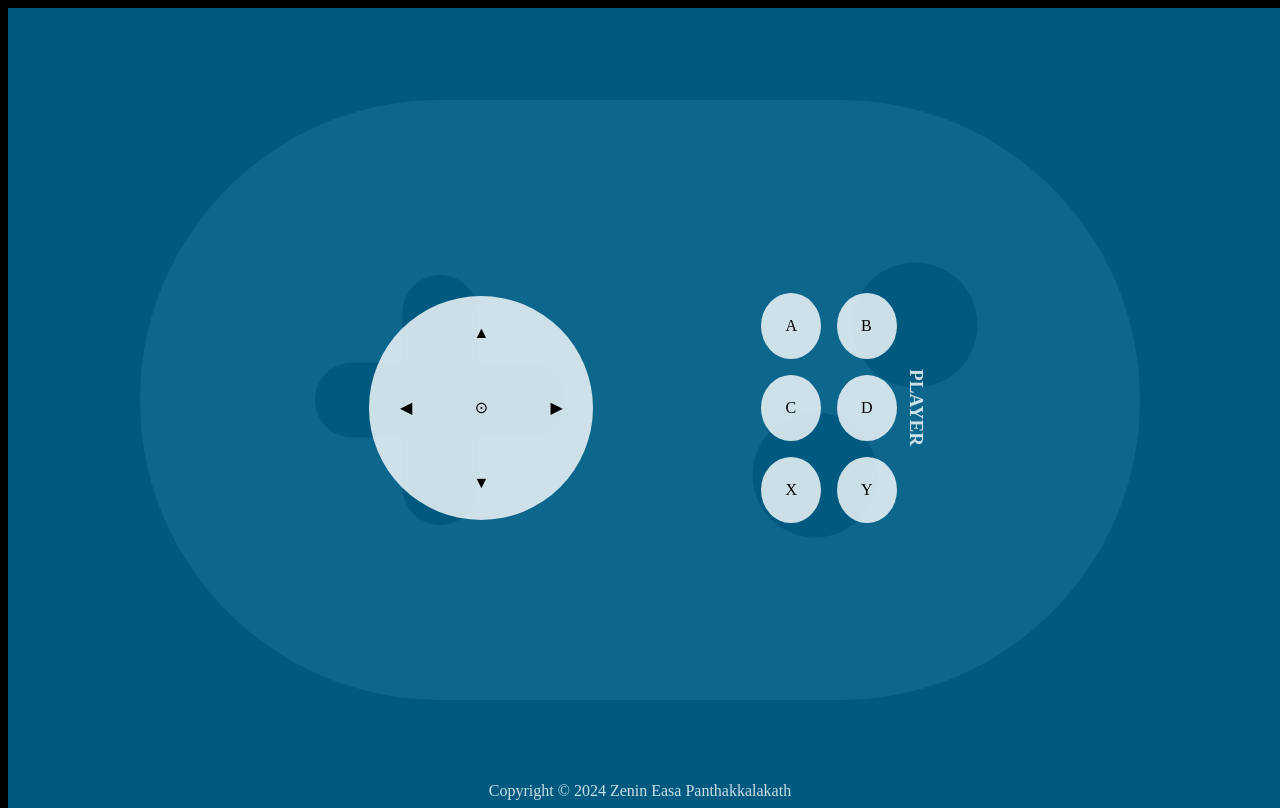
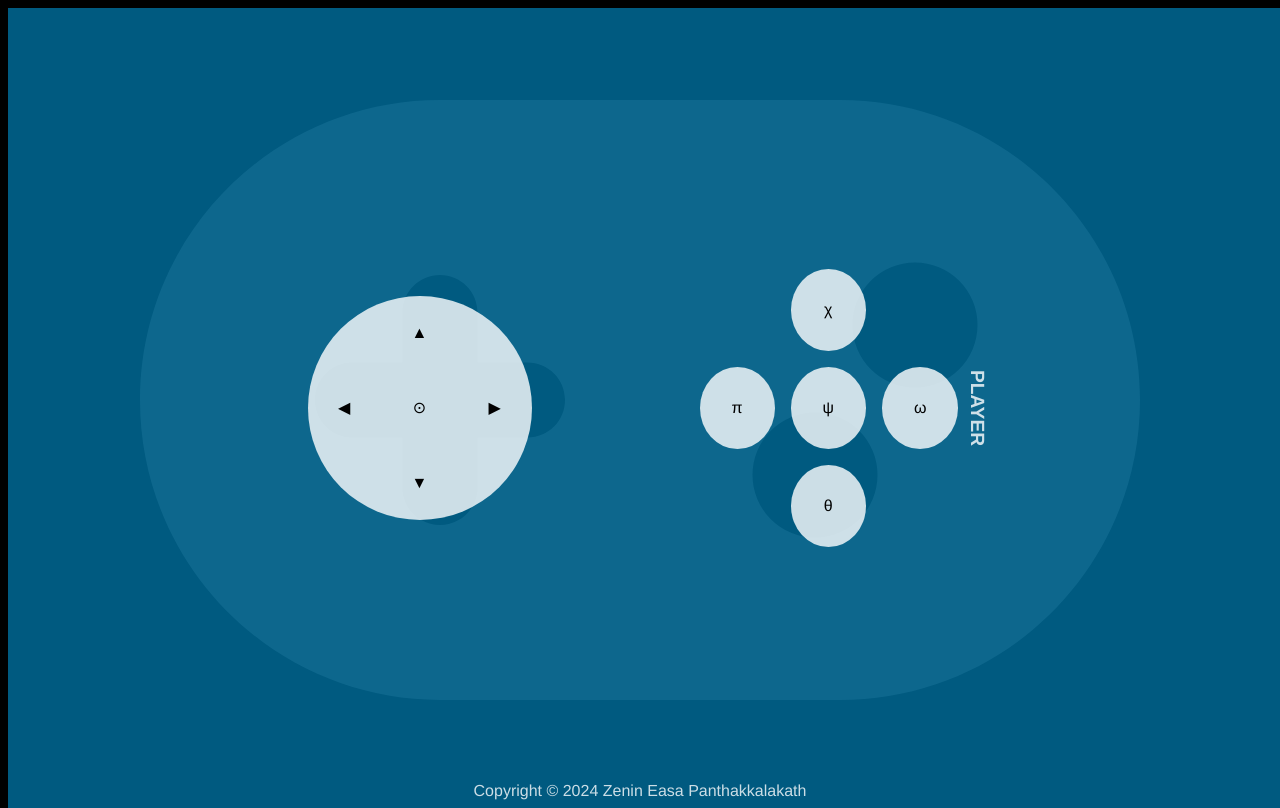
Before and after one commit to zenineasa/Joycast, an Electron app: page JoystickWebApp/index.ejs in a window 1280 px wide. Drawn offline with nearby package versions, Linux system fonts and the light colour scheme; files that its build step writes are made by us from their sources.

Commit message:
Improved joystick layout

```diff
--- a/DesktopApp/styles.css
+++ b/DesktopApp/styles.css
@@ -1,7 +1,7 @@
 /* Copyright (c) 2024 Zenin Easa Panthakkalakath */
 
 html, body {
-    font-family: sans-serif;
+    font-family: Helvetica, sans-serif;
     margin: 0;
     padding: 0;
     user-select: none;
--- a/JoystickWebApp/index.ejs
+++ b/JoystickWebApp/index.ejs
@@ -11,41 +11,44 @@
     <div class="content">
         <div class="direction">
             <div class="buttonContainer">
-                <span class="button" id="NW">&nbsp;</span>
+                <span class="button" id="▲◀">&nbsp;</span>
             </div>
             <div class="buttonContainer">
-                <span class="button" id="N">&#9650;</span>
+                <span class="button" id="▲">▲</span>
             </div>
             <div class="buttonContainer">
-                <span class="button" id="NE">&nbsp;</span>
+                <span class="button" id="▲▶">&nbsp;</span>
             </div>
             <div class="buttonContainer">
-                <span class="button" id="W">&#9664;</span>
+                <span class="button" id="◀">◀</span>
             </div>
             <div class="buttonContainer">
-                <span class="button" id=" ">&#8857;</span>
+                <span class="button" id="⊙">⊙</span>
             </div>
             <div class="buttonContainer">
-                <span class="button" id="E">&#9654;</span>
+                <span class="button" id="▶">▶</span>
             </div>
             <div class="buttonContainer">
-                <span class="button" id="SW">&nbsp;</span>
+                <span class="button" id="▼◀">&nbsp;</span>
             </div>
             <div class="buttonContainer">
-                <span class="button" id="S">&#9660;</span>
+                <span class="button" id="▼">▼</span>
             </div>
             <div class="buttonContainer">
-                <span class="button" id="SE">&nbsp;</span>
+                <span class="button" id="▼▶">&nbsp;</span>
             </div>
         </div>
 
         <div class="action">
-            <div class="button" id="A">A</div>
-            <div class="button" id="B">B</div>
-            <div class="button" id="C">C</div>
-            <div class="button" id="D">D</div>
-            <div class="button" id="X">X</div>
-            <div class="button" id="Y">Y</div>
+            <div></div>
+            <div class="button" id="χ">χ</div>
+            <div></div>
+            <div class="button" id="π">π</div>
+            <div class="button" id="ψ">ψ</div>
+            <div class="button" id="ω">ω</div>
+            <div></div>
+            <div class="button" id="θ">θ</div>
+            <div></div>
         </div>
 
         <div class="playerID">
--- a/JoystickWebApp/styles.css
+++ b/JoystickWebApp/styles.css
@@ -8,6 +8,7 @@ html, body {
     -webkit-user-select: none;
     -ms-user-select: none;
     user-select: none;
+    font-family: Helvetica, sans-serif;
 }
 
 /* To ensure that the joystick is rendered like in landscape mode */
@@ -83,7 +84,7 @@ html, body {
 .action {
     align-items: center;
     display: grid;
-    grid-template-columns: auto auto;
+    grid-template-columns: auto auto auto;
     margin-left: 5em;
 }
 
@@ -91,8 +92,9 @@ html, body {
     background-color: rgba(255, 255, 255, 0.8);
     border-radius: 50%;
     color: #000;
-    padding: 1.5em;
+    padding: 2em;
     margin: 0.5em;
+    text-align: center;
 }
 
 .action .active {
--- a/index.mjs
+++ b/index.mjs
@@ -40,10 +40,10 @@ app.on('activate', () => {
 });
 
 // Information regarding joystick event is communicated here
-ipcMain.handle('robotKeyToggleAction', (event, action) => {
-    robot.keyToggle(action.button,action.upOrDown);
+ipcMain.handle('robotKeyToggleAction', (_event, action) => {
+    robot.keyToggle(action.button, action.upOrDown);
 });
-ipcMain.handle('robotKeyTapAction', (event, button) => {
+ipcMain.handle('robotKeyTapAction', (_event, button) => {
     robot.keyTap(button);
     try {
         robot.keyTap(button);
--- a/package.json
+++ b/package.json
@@ -1,6 +1,6 @@
 {
     "name": "joystick",
-    "version": "1.0.0",
+    "version": "1.0.1",
     "description": "Turn your phones into joysticks; play single and multiplayer games!",
     "repository": {
         "type": "git",
```
Also changed, not shown: modules/JoystickKeyboardMapper.mjs (+17 -12 lines).
